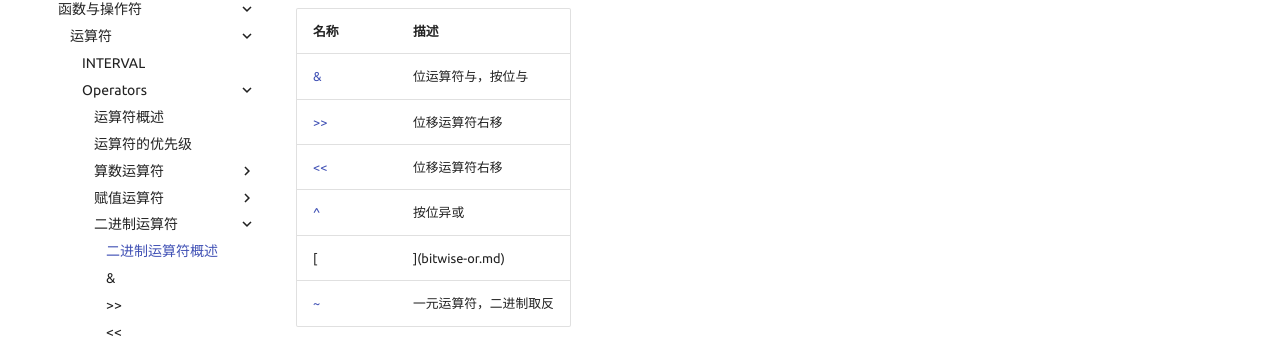
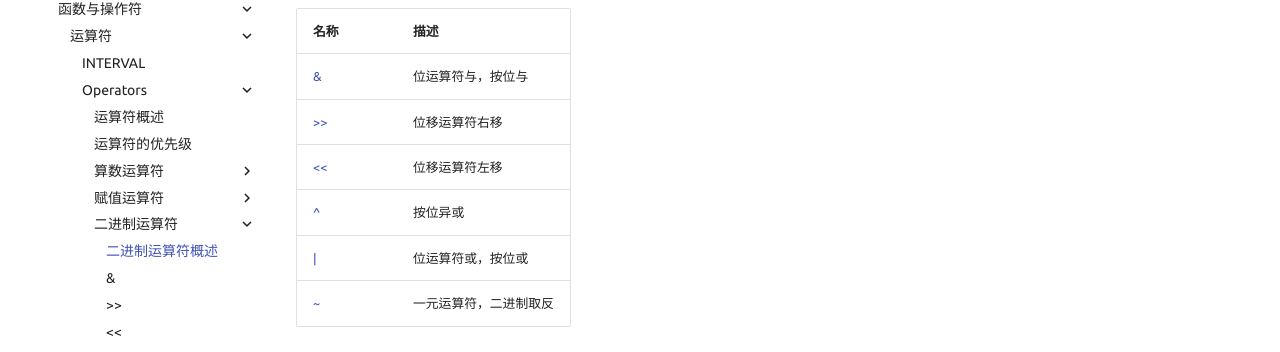
Before and after one commit to yangj1211/moc-docs, an MkDocs documentation site: the page built from docs/MatrixOne-Cloud/Reference/Operators/operators/bit-functions-and-operators/bit-functions-and-operators-overview.md, in a window 1280 px wide and 934 px high. Shown: the part 220-572 px from the top of the window. Built offline with MkDocs 1.6.1 and Material for MkDocs 9.7.7, drawn with Linux system fonts in a browser that asks for light colours; comment, search, counter and statistics services are not loaded; the version menu is left out.

Commit message:
Update bit-functions-and-operators-overview.md
Signed-off-by: yanghaitao5000 <91644845+yanghaitao5000@users.noreply.github.com>

```diff
--- a/docs/MatrixOne-Cloud/Reference/Operators/operators/bit-functions-and-operators/bit-functions-and-operators-overview.md
+++ b/docs/MatrixOne-Cloud/Reference/Operators/operators/bit-functions-and-operators/bit-functions-and-operators-overview.md
@@ -4,10 +4,10 @@
 |---|-----|
 | [&](bitwise-and.md) | 位运算符与，按位与 |
 | [>>](right-shift.md) | 位移运算符右移 |
-| [<<](left-shift.md) |位移运算符右移 |
-| [^](bitwise-xor.md) |按位异或 |
-| [|](bitwise-or.md) |位运算符或，按位或|
-| [~](bitwise-inversion.md) |一元运算符，二进制取反 |
+| [<<](left-shift.md) | 位移运算符左移 |
+| [^](bitwise-xor.md) | 按位异或 |
+| [\|](bitwise-or.md) | 位运算符或，按位或 |
+| [~](bitwise-inversion.md) | 一元运算符，二进制取反 |
 
 位函数和运算符通常与整数数据类型一起使用，不能直接应用于其他数据类型，例如，float，double 等。即，需要与 BIGINT(64 位整数) 参数一起使用并返回 BIGINT 值，因此它们的最大范围为 64 位。非 BIGINT 参数在执行操作之前被转换为 BIGINT，可能整数位数会被截断，例如，10.6496 和 -10.6496 在转换到 INT 类型期间可能会被截断或者被舍入。
 
```
